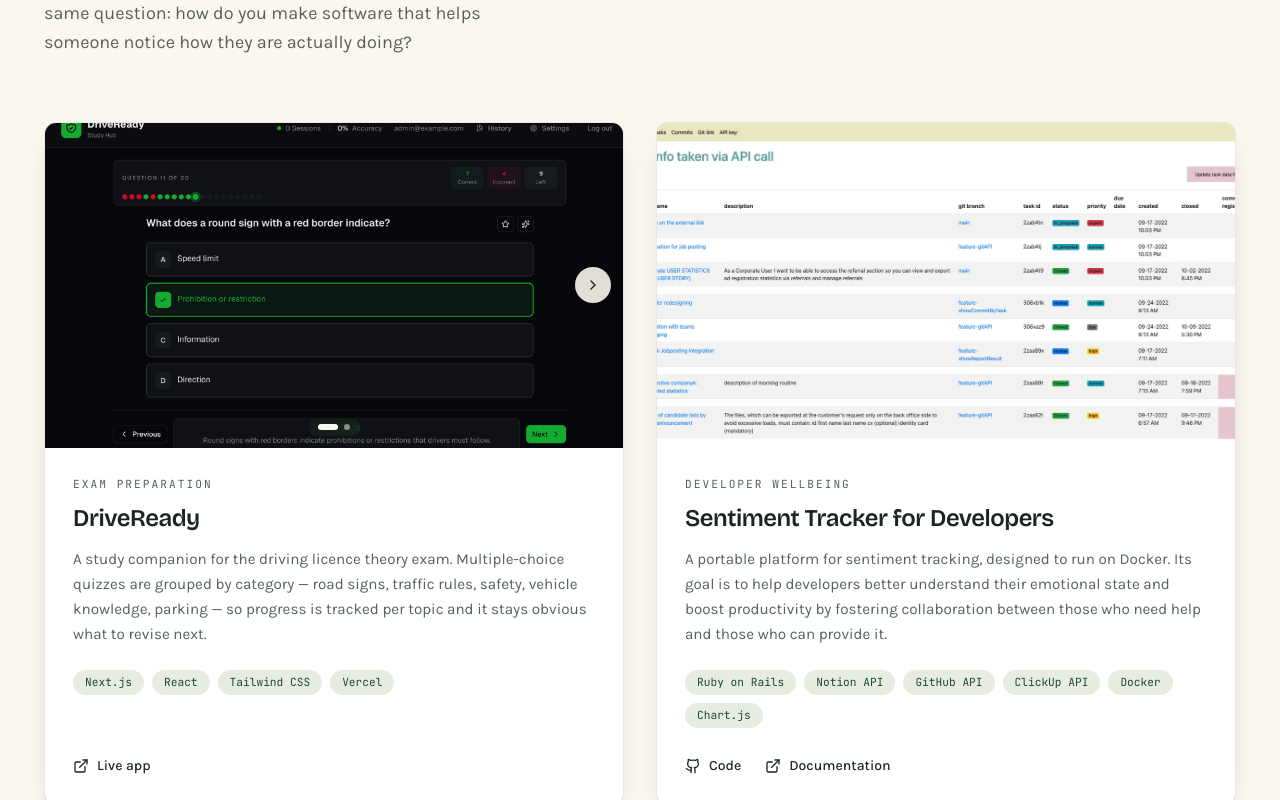
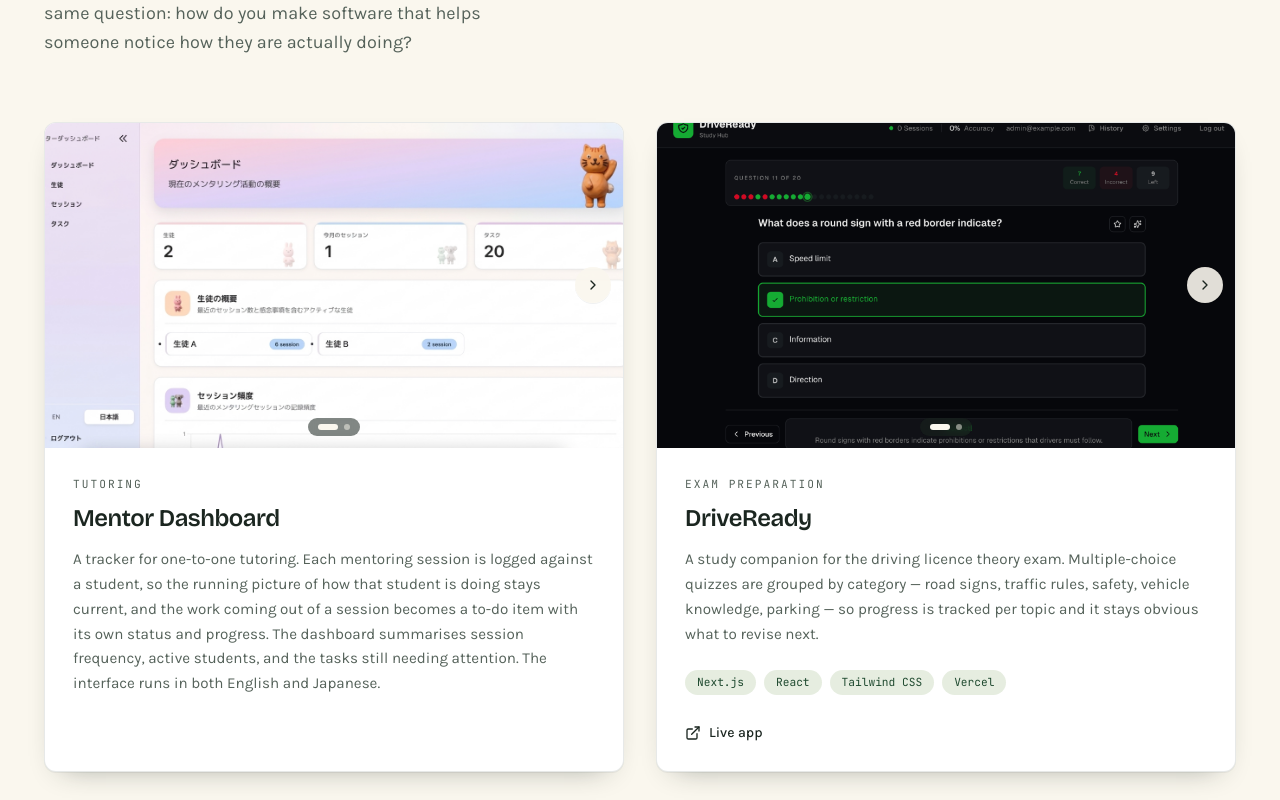
Before and after one commit to y1220/y1220.github.io, a Next.js app: page /projects in a window 1280 px wide. Shown: the part 300-1100 px from the top of the page. Built offline with nearby package versions, Linux system fonts and the light colour scheme.

Commit message:
feat: add mentor project

```diff
--- a/app/page.tsx
+++ b/app/page.tsx
@@ -6,9 +6,9 @@ const sections = [
   {
     href: "/projects",
     label: "Projects",
-    count: "5 builds",
+    count: "6 builds",
     description:
-      "A study app for the driving licence theory exam, sentiment tooling for developer teams, a Unity game for mental health, an AI group-therapy moderator, and a Spring Boot API.",
+      "A mentoring tracker, a study app for the driving licence theory exam, sentiment tooling for developer teams, a Unity game for mental health, an AI group-therapy moderator, and a Spring Boot API.",
   },
   {
     href: "/hackathons",
--- a/app/projects/page.tsx
+++ b/app/projects/page.tsx
@@ -4,6 +4,18 @@ import Image from "next/image"
 import ProjectGallery from "@/components/project-gallery"
 
 const projects = [
+  {
+    id: 6,
+    title: "Mentor Dashboard",
+    focus: "Tutoring",
+    description:
+      "A tracker for one-to-one tutoring. Each mentoring session is logged against a student, so the running picture of how that student is doing stays current, and the work coming out of a session becomes a to-do item with its own status and progress. The dashboard summarises session frequency, active students, and the tasks still needing attention. The interface runs in both English and Japanese.",
+    images: ["/mentor-dashboard.jpeg", "/mentor-session.jpeg"],
+    tags: [],
+    demoUrl: null,
+    githubUrl: null,
+    link: null,
+  },
   {
     id: 5,
     title: "DriveReady",
@@ -105,7 +117,7 @@ export default function ProjectsPage() {
               </h2>
               <p className="mt-3 text-[0.95rem] leading-relaxed text-ink-soft">{project.description}</p>
 
-              <ul className="mt-6 flex flex-wrap gap-2">
+              <ul className="mt-6 flex flex-wrap gap-2 empty:mt-0">
                 {project.tags.map((tag) => (
                   <li
                     key={tag}
@@ -116,7 +128,7 @@ export default function ProjectsPage() {
                 ))}
               </ul>
 
-              <div className="mt-auto flex flex-wrap items-center gap-x-6 gap-y-3 pt-7">
+              <div className="mt-auto flex flex-wrap items-center gap-x-6 gap-y-3 pt-7 empty:pt-0">
                 {project.githubUrl && (
                   <Link
                     href={project.githubUrl}
@@ -128,6 +140,7 @@ export default function ProjectsPage() {
                     Code
                   </Link>
                 )}
+                {project.demoUrl && (
                   <Link
                     href={project.demoUrl}
                     target="_blank"
@@ -137,6 +150,7 @@ export default function ProjectsPage() {
                     <ExternalLink className="h-4 w-4" />
                     {project.link}
                   </Link>
+                )}
               </div>
             </div>
           </article>
```
Also changed, not shown: public/mentor-dashboard.jpeg (added), public/mentor-session.jpeg (added). Lines whose indentation alone changed are shown as unchanged.
